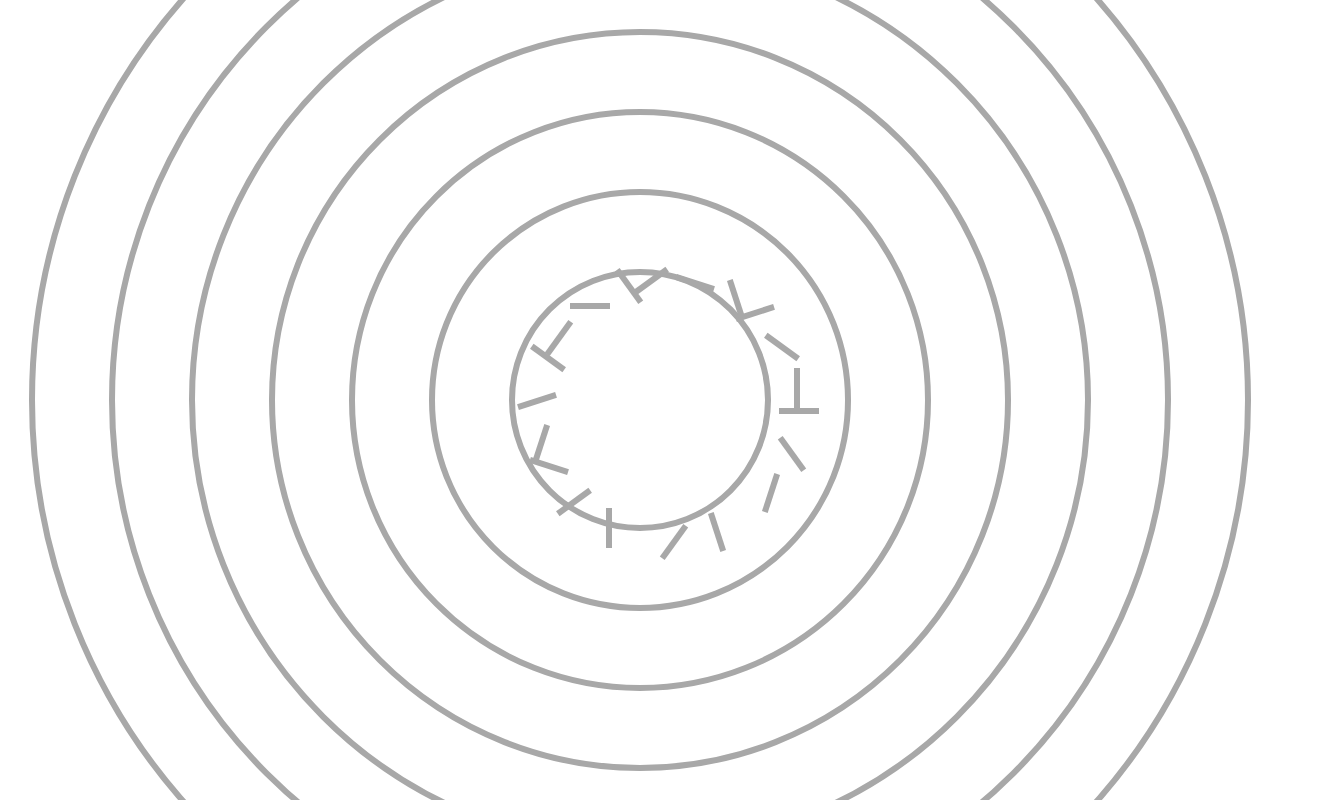
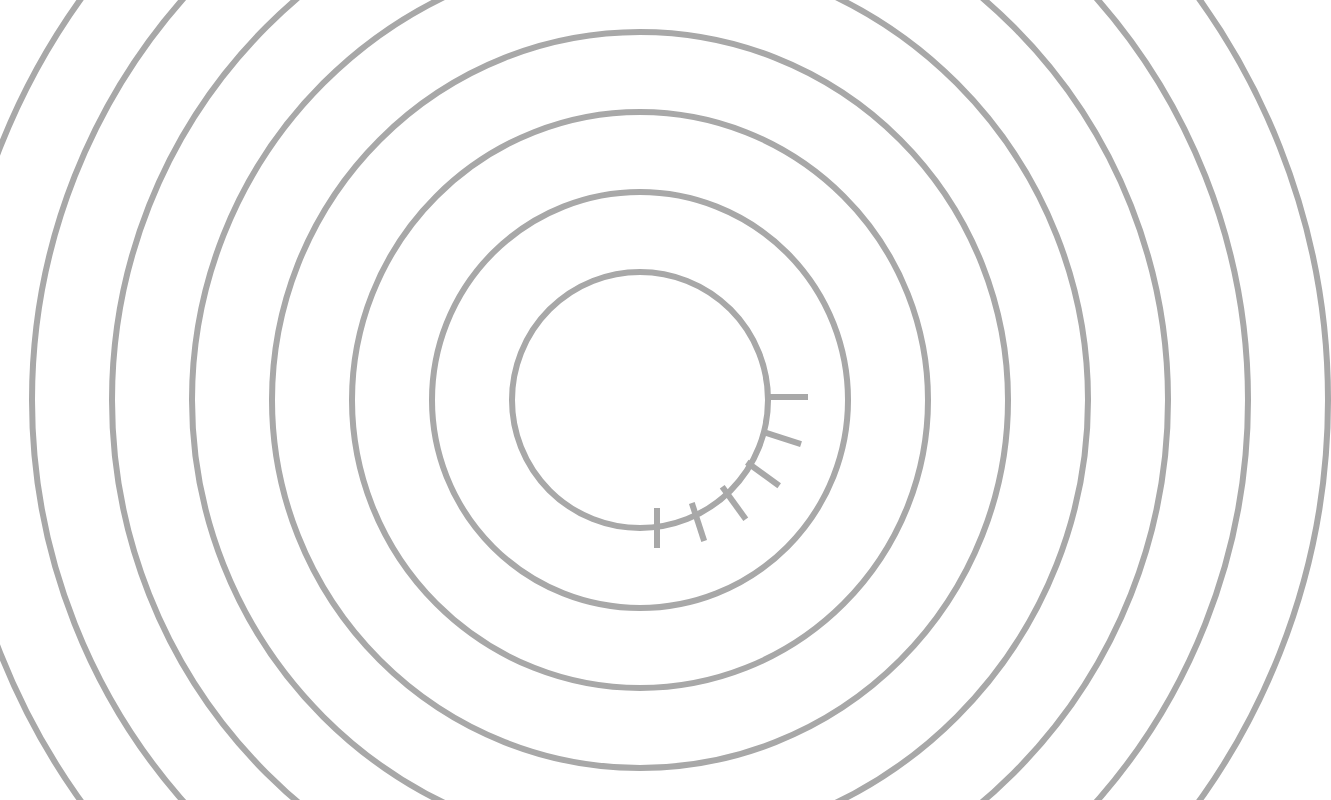
Before and after one commit to ComandoZeile/comandozeile-web, a Next.js app: page / in a window 1280 px wide. Shown: the top 800 px of the page, 1331 px wide, since content can reach past the window. Built offline with nearby package versions, Linux system fonts and the light colour scheme.

Commit message:
Stripes are positioned approximately but not perfectly on circle; Refactored circleControl.tsx and circles.scss;

```diff
--- a/app/circleControl.tsx
+++ b/app/circleControl.tsx
@@ -16,22 +16,32 @@ export default function CircleControl() {
 
     const { windowWidth, windowHeight }: WindowSize = useWindowSize();
 
+    const CIRCLE_BORDER: number = 12;
+    // offset because of the wrapper object hasn't the full size
+    // wrapper doesn't take up the entire space (for 1920 the size is 1904 => 16px less => 8 on each side
+    const OFFSET_X: number = 8;
+    const OFFSET_Y: number = 14;
     const circleSize: number = 250;
+    let circles: Array<any> = [];
+    let newCircleSize: number = circleSize + CIRCLE_BORDER;
 
-    const [circlePos, setCirclePos] = useState<string>(windowHeight / 2 - circleSize / 2 - 14 + "px");
-    useStyleProperty("--circle-pos", circlePos);
+    const [circlePosX, setCirclePosX] = useState<string>(windowWidth / 2 - OFFSET_X + "px");
+    const [circlePosY, setCirclePosY] = useState<string>(windowHeight / 2 - circleSize / 2 - OFFSET_Y + "px");
+    useStyleProperty("--circle-pos-x", circlePosX);
+    useStyleProperty("--circle-pos-y", circlePosY);
 
     useEffect(() => {
-        setCirclePos(windowHeight / 2 - circleSize / 2 - 14 + "px");
+        setCirclePosX(windowWidth / 2 - OFFSET_X + "px");
+        setCirclePosY(windowHeight / 2 - circleSize / 2 - OFFSET_Y + "px");
     }, [windowWidth, windowHeight]);
 
-    let circles: Array<any> = [];
-    let newCircleSize: number = circleSize + 12;
     useStyleProperty("--circle-size", newCircleSize.toString());
-    for (let index:number = 1; windowWidth >= newCircleSize || windowHeight >= newCircleSize; index++) {
+    let index:number = 1;
+    for (index; windowWidth >= newCircleSize || windowHeight >= newCircleSize; index++) {
         circles = [...circles, <div className="circle" key={`circle-${index}`}></div>];
         newCircleSize += 160;
     }
+    circles = [...circles, <div className="circle" key={`circle-${index}`}></div>];
 
     useStyleProperty("--circle-count", circles.length.toString());
 
--- a/app/tunnelStripes.tsx
+++ b/app/tunnelStripes.tsx
@@ -8,18 +8,26 @@ import "@/styles/tunnelStripes.scss";
 
 export default function TunnelStripes() {
     let stripes: Array<any> = [];
+    // offset like in circleControl.tsx + stripe should stick half in border of circle => 3px
+    const OFFSET_X: number = 8 + 3;
+    const OFFSET_Y: number = 11 + 3;
 
     const { windowWidth, windowHeight }: WindowSize = useWindowSize();
     console.log(windowWidth, " ------ ", windowHeight);
 
     const circleRadius: number = parseFloat(useStyleProperty("--circle-size")) / 2;
 
+    const degreeToRadian: CallableFunction = (degree: number) => {
+        return degree * Math.PI / 180;
+    }
+
     let stripeAngle: number = 0;
-    for (let index: number = 1; index <= 20; index++) {
-        console.log("circleRadius: " + circleRadius);
-        console.log("windowWidth: " + windowWidth);
-        const posX = parseFloat(Math.cos(stripeAngle).toFixed(15)) * circleRadius + windowWidth / 2;
-        const posY = parseFloat(Math.sin(stripeAngle).toFixed(15)) * circleRadius + windowHeight / 2;
+    console.log("circleRadius: " + circleRadius);
+    console.log("windowWidth: " + windowWidth);
+    // 5 stripes in each 90-degree sector
+    for (let index: number = 1; index <= 6; index++) {
+        const posX = parseFloat(Math.cos(degreeToRadian(stripeAngle)).toFixed(15)) * circleRadius + windowWidth / 2 - OFFSET_X;
+        const posY = parseFloat(Math.sin(degreeToRadian(stripeAngle)).toFixed(15)) * circleRadius + windowHeight / 2 - OFFSET_Y;
 
         console.log("posX: " + posX);
         console.log("fixed x:" + posX.toFixed(1));
--- a/styles/circles.scss
+++ b/styles/circles.scss
@@ -1,5 +1,6 @@
 $circle-size : 250px;
-$circle-pos: var(--circle-pos);
+$circle-pos-x: var(--circle-pos-x);
+$circle-pos-y: var(--circle-pos-y);
 $circle-count: var(--circle-count);
 
 
@@ -8,22 +9,19 @@ $circle-count: var(--circle-count);
 
   .circle {
     position: absolute;
-    margin: 0 50%;
-    transform: translate(-50%, 0);
-    width: $circle-size;
-    height: $circle-size;
-    top: $circle-pos;
     border: 6px solid;
     color: #a8a8a8;
     border-radius: 50%;
+    transform: translate(-50%, 0);
 
     @for $i from 1 to str-length($circle-count) {
       &:nth-child(#{$i}) {
-        top: $circle-pos;
+        top: $circle-pos-y;
+        left: $circle-pos-x;
         width: $circle-size;
         height: $circle-size;
         $circle-size: $circle-size + 160px !global;
-        $circle-pos: calc(#{$circle-pos} - 80px) !global;
+        $circle-pos-y: calc(#{$circle-pos-y} - 80px) !global;
       }
     }
   }
--- a/styles/tunnelStripes.scss
+++ b/styles/tunnelStripes.scss
@@ -1,4 +1,4 @@
-$stripe-angle: 360deg;
+$stripe-angle: 0deg;
 
 .tunnel-stripe-wrapper {
   position: relative;
@@ -7,14 +7,13 @@ $stripe-angle: 360deg;
     position: absolute;
     width: 40px;
     height: 6px;
-    transform: rotate($stripe-angle);
     background-color: #a8a8a8;
 
     // each stripe has an 18-degree angle to the next one so that 90°:5 stripes per block => 18°
     @for $i from 1 to 21 {
       &:nth-child(#{$i}) {
         transform: rotate($stripe-angle);
-        $stripe-angle: $stripe-angle - 18deg !global;
+        $stripe-angle: $stripe-angle + 18deg !global;
       }
     }
   }
```
